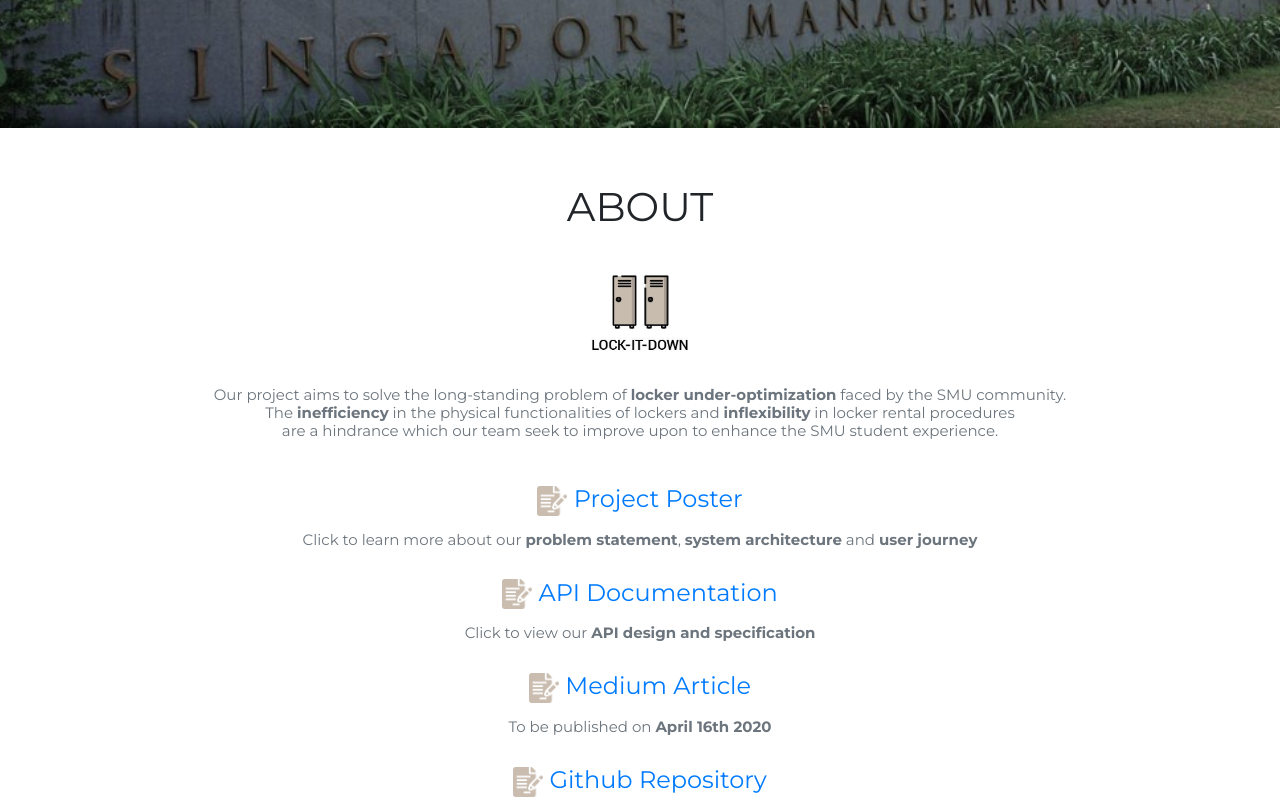
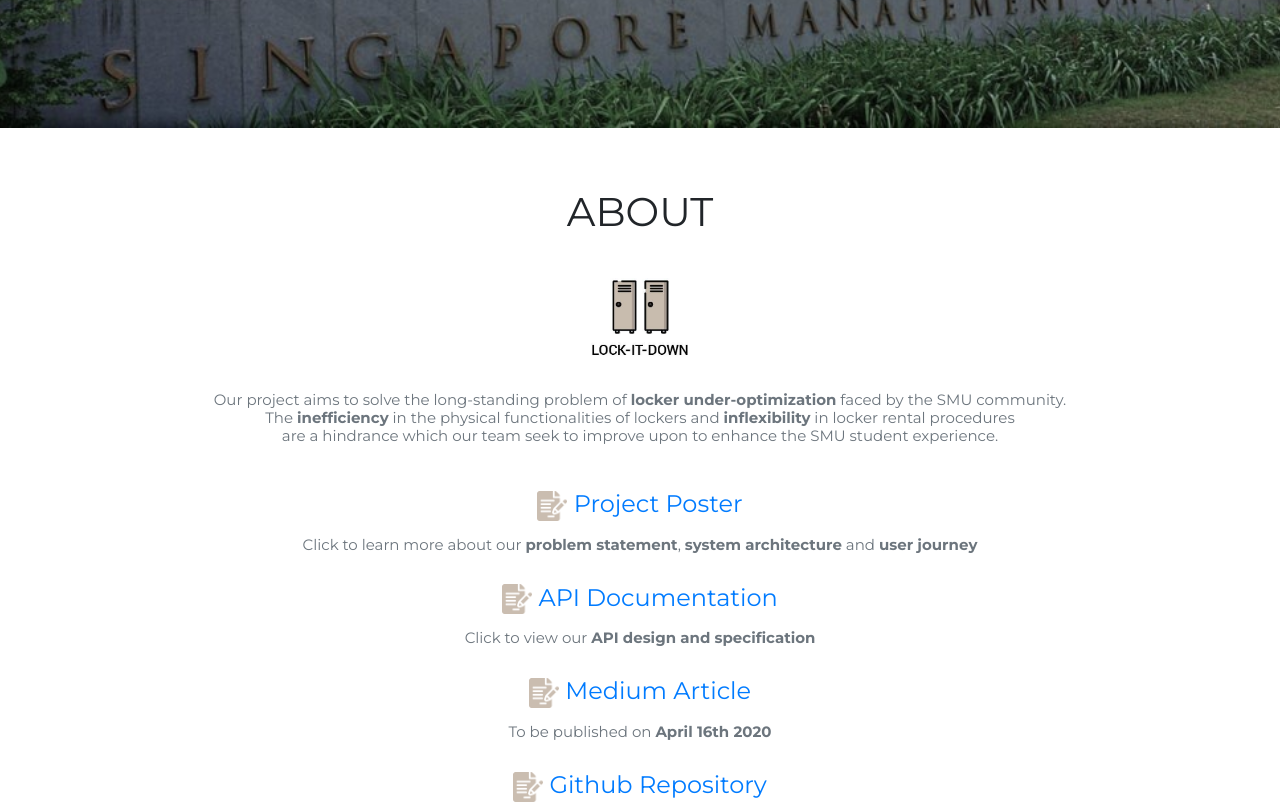
Before and after one commit to by-bai/lockitdownbot, a website with bundled scripts: page index.html in a window 1280 px wide. Shown: the part 600-1405 px from the top of the page. Built offline with nearby package versions, Linux system fonts and the light colour scheme; a web font is replaced by a local one.

Commit message:
fix alignment

```diff
--- a/css/agency.css
+++ b/css/agency.css
@@ -15,6 +15,7 @@
 
 a {
   color: #c9bcae;
+  color: #
 }
 
 a:hover {
@@ -40,7 +41,7 @@
 }
 
 .page-section {
-  padding: 55px;
+  padding: 60px 0 65px;
 }
 
 .page-section h2.section-heading {
```
Also changed, not shown: index.html (+3 -1 lines).
